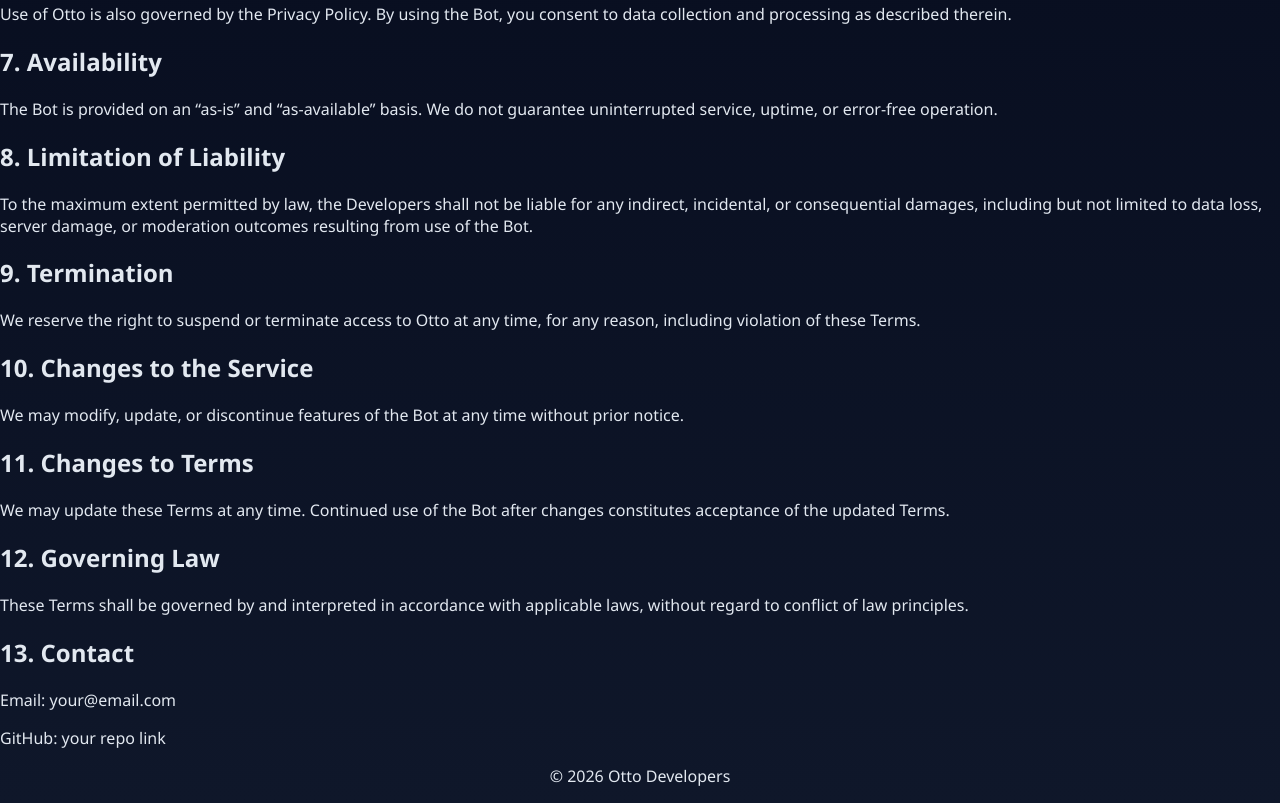
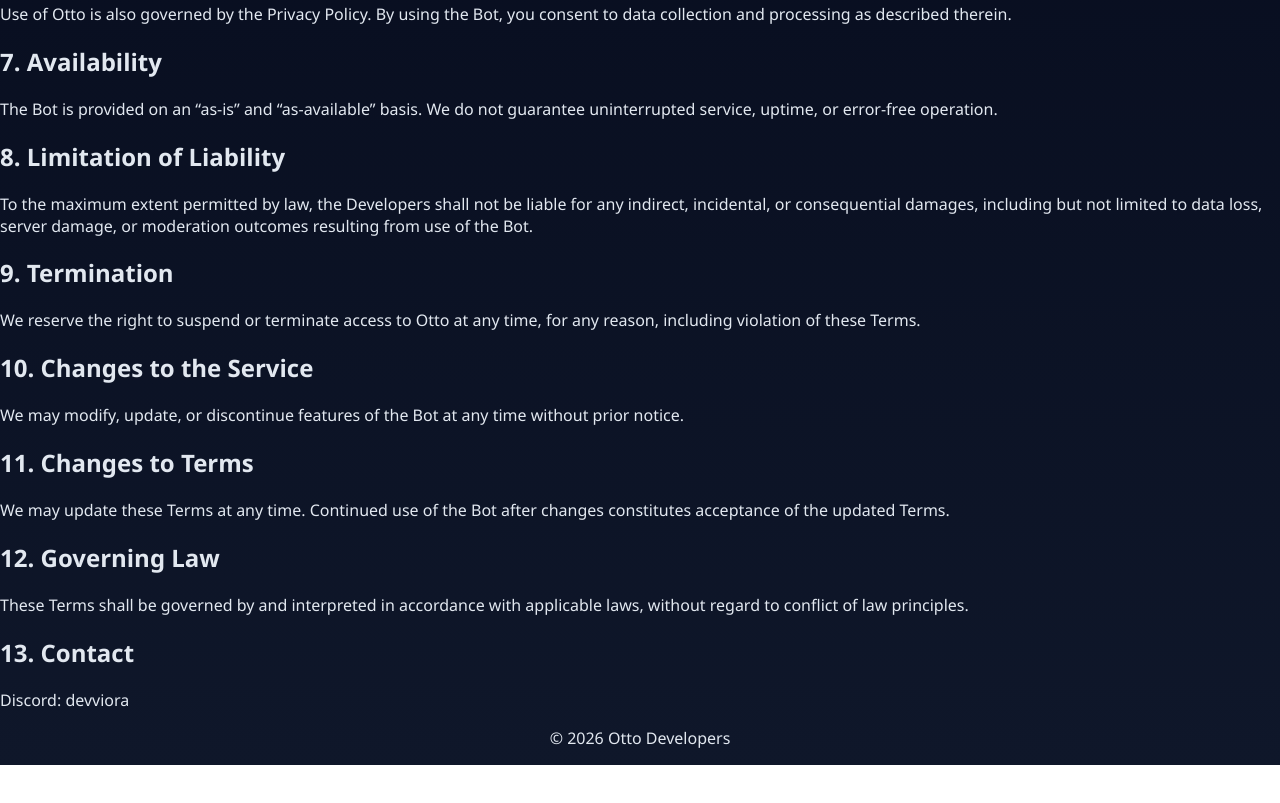
Before and after one commit to SummitDevs/otto-website, a plain HTML site: page terms.html in a window 1280 px wide. Shown: the part 849-1652 px from the top of the page. After the commit the page ends 1614 px from the top, so only its background shows below. Drawn offline with Linux system fonts and the light colour scheme.

Commit message:
Replace email and GitHub with Discord contact
Updated contact information to include Discord handle.

```diff
--- a/terms.html
+++ b/terms.html
@@ -83,8 +83,7 @@
 
 <section>
     <h2>13. Contact</h2>
-    <p>Email: your@email.com</p>
-    <p>GitHub: your repo link</p>
+    <p>Discord: devviora</p>
 </section>
 
 <footer>
```
